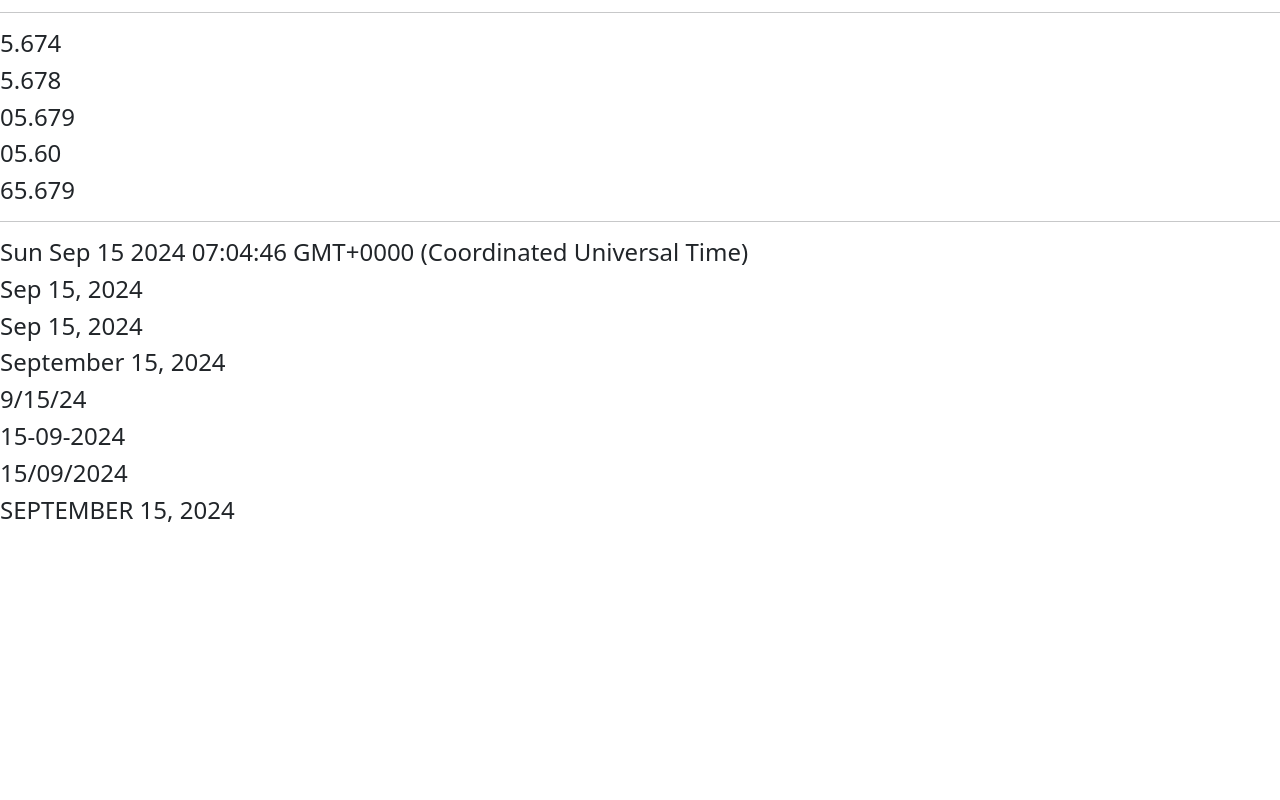
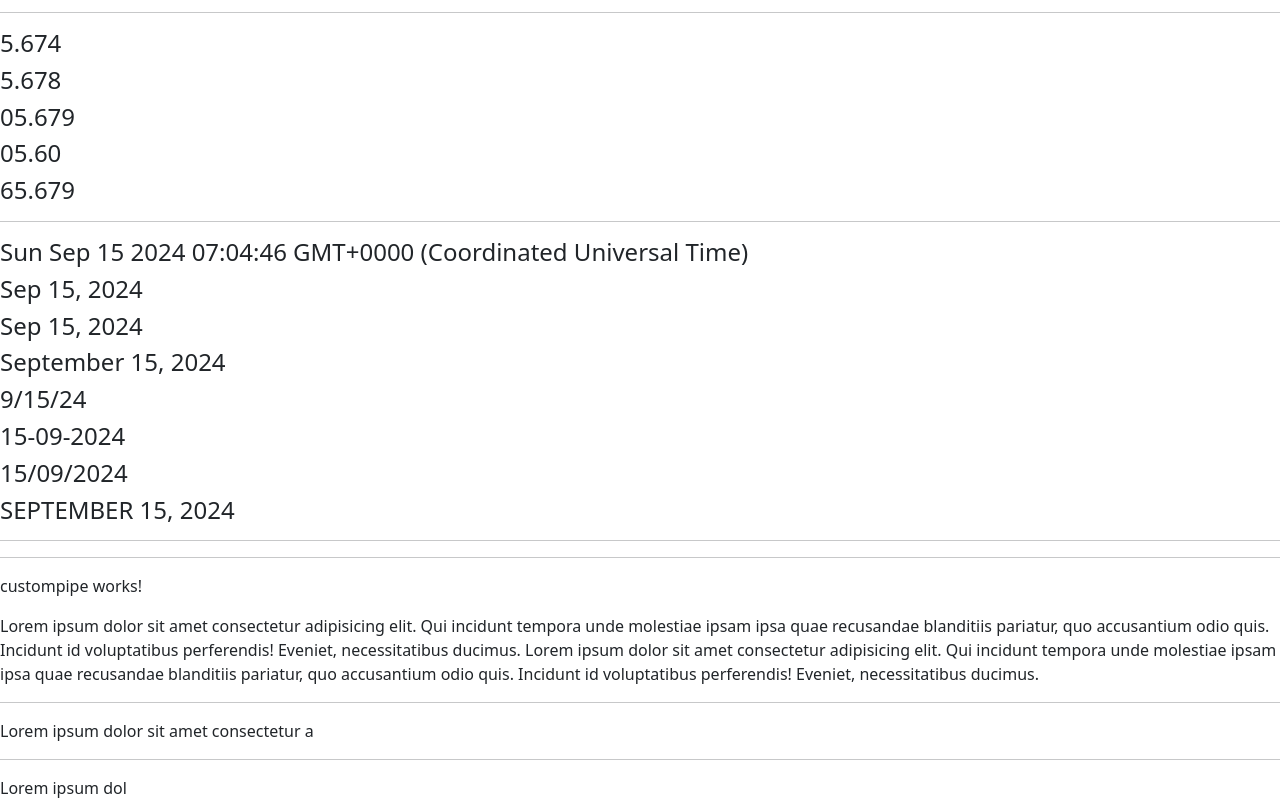
Before and after one commit to PragatiShinde16/AngularConcepts, an Angular app: page / in a window 1280 px wide. Shown: the part 5346-6146 px from the top of the page. Before the commit the page ends 5878 px from the top, so only its background shows below. Built offline with nearby package versions, Linux system fonts and the light colour scheme.

Commit message:
8th commit

```diff
--- a/src/app/app.component.html
+++ b/src/app/app.component.html
@@ -20,3 +20,4 @@
 <app-parent1inputdecorator></app-parent1inputdecorator>
 <app-parent1outputdecorator></app-parent1outputdecorator>
 <app-inbuiltpipe></app-inbuiltpipe>
+<app-custompipe></app-custompipe>
--- a/src/app/app.module.ts
+++ b/src/app/app.module.ts
@@ -22,6 +22,8 @@ import { Child1inputdecoratorComponent } from './child1inputdecorator/child1inpu
 import { Parent1outputdecoratorComponent } from './parent1outputdecorator/parent1outputdecorator.component';
 import { Child1outputdecoratorComponent } from './child1outputdecorator/child1outputdecorator.component';
 import { InbuiltpipeComponent } from './inbuiltpipe/inbuiltpipe.component';
+import { CustompipeComponent } from './custompipe/custompipe.component';
+import { SummaryPipe } from './summary.pipe';
 
 @NgModule({
   declarations: [
@@ -44,6 +46,8 @@ import { InbuiltpipeComponent } from './inbuiltpipe/inbuiltpipe.component';
     Parent1outputdecoratorComponent,
     Child1outputdecoratorComponent,
     InbuiltpipeComponent,
+    CustompipeComponent,
+    SummaryPipe,
   ],
   imports: [
     BrowserModule,
--- /dev/null
+++ b/src/app/custompipe/custompipe.component.html
@@ -0,0 +1,21 @@
+<hr><hr>
+<p>custompipe works!</p>
+
+<!-- Custom Pipe :-
+                - It is user define pipe.
+                - If want to hide some part send by backend for that we use custom pipe.
+                - For create custom pipe we use PipeTransform interface and use their method i.e transform method.
+                - Syntax of transform method :-
+                        - transform(value:datatype, ...item:datatype[])
+                        - ...item:datatype[] :- it is called rest parameter
+
+                - After that on class level we use one decorator i.e @Pipe
+                - Pipe is a class level decorator
+                - And we can create pipe through command i.e ng g p pipeName
+-->
+
+<div>{{strDetails}}</div>
+<hr>
+<div>{{strDetails | summary}}</div>
+<hr>
+<div>{{strDetails | summary:0:15}}</div>
--- /dev/null
+++ b/src/app/custompipe/custompipe.component.ts
@@ -0,0 +1,11 @@
+import { Component } from '@angular/core';
+
+@Component({
+  selector: 'app-custompipe',
+  templateUrl: './custompipe.component.html',
+  styleUrls: ['./custompipe.component.css']
+})
+export class CustompipeComponent {
+
+  strDetails:string = "Lorem ipsum dolor sit amet consectetur adipisicing elit. Qui incidunt tempora unde molestiae ipsam ipsa quae recusandae blanditiis pariatur, quo accusantium odio quis. Incidunt id voluptatibus perferendis! Eveniet, necessitatibus ducimus. Lorem ipsum dolor sit amet consectetur adipisicing elit. Qui incidunt tempora unde molestiae ipsam ipsa quae recusandae blanditiis pariatur, quo accusantium odio quis. Incidunt id voluptatibus perferendis! Eveniet, necessitatibus ducimus.";
+}
--- a/src/app/inbuiltpipe/inbuiltpipe.component.html
+++ b/src/app/inbuiltpipe/inbuiltpipe.component.html
@@ -2,13 +2,13 @@
 <p>inbuiltpipe works!</p>
 
 <!-- *Pipe :-
-            - It is used to transform your data without changing its original value.
+            - It is used for transform your data without changing its original value.
             - Pipe is only apply on property.
             - Pipe indicate by using |
 -->
 <!-- * Inbuilt pipe :-
                 - Syntax :
-                        {{propertyName}} | pipeName
+                        {{propertyName | pipeName}}
 -->
 
 <!-- Following are the some string pipe -->
--- /dev/null
+++ b/src/app/summary.pipe.ts
@@ -0,0 +1,20 @@
+import { Pipe, PipeTransform } from '@angular/core';
+
+// Pipe is a class level decorator
+@Pipe({
+  name: 'summary'
+})
+
+// For create custom pipe we use PipeTransform interface and use their method i.e transform method.
+export class SummaryPipe implements PipeTransform {
+
+  // If you will not give the start and end value in html file the it will give default value. that here you can set as start and end value. it is called default parameter function.
+
+  transform(value: any, start:number = 0, end:number = 40): any {
+
+    // Type Assertion Function :- It is used for convert the data into another data type.
+    let temp = (<string> value);
+    // return (temp.substring(0, 15));
+    return (temp.substring(start, end));
+  }
+}
```
Also changed, not shown: src/app/custompipe/custompipe.component.css (added), 2 other files (tests, documents, lock files or other folders).
